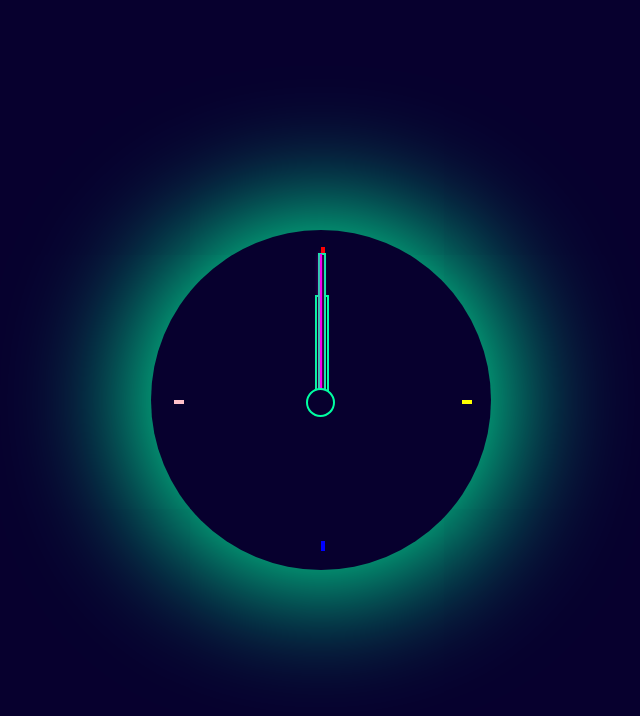
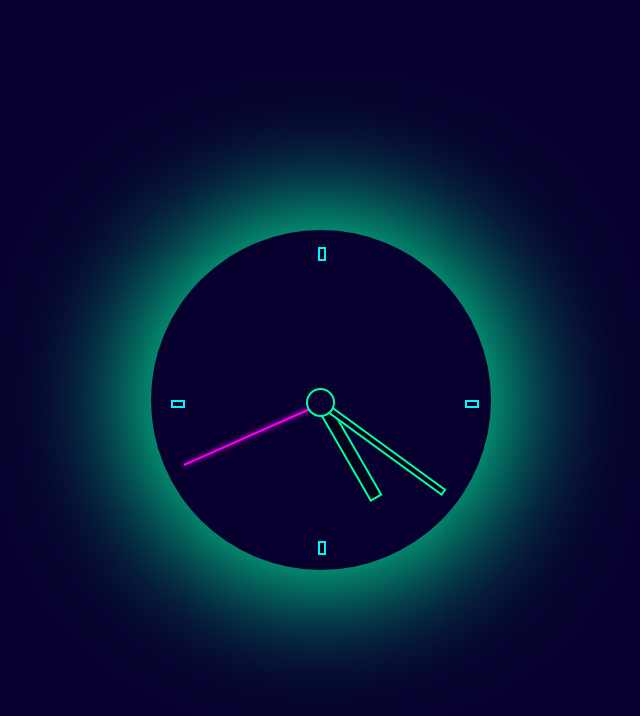
Before and after one commit to Steve-Carlton/JS-Clock, a plain HTML site: page index.html in a window 1280 px wide. Shown: the whole page, without its empty margins (319-959 px from the left). Drawn offline with Linux system fonts and the light colour scheme.

Commit message:
cardinal ticmark styling & positioning

```diff
--- a/index.html
+++ b/index.html
@@ -59,50 +59,34 @@
       transform: translateY(-3px); /* account for the height of the clock hands */
     }
 
-    .ticmarks .tic {
-      width: 6px;
-      height: 6px;
-      background-color: yellow;
+    .tic {
+      width: 4px;
+      height: 10px;
       position: absolute;
+      background-color: #04001a;
+      border: 2px solid #00f6ff;
+    }
+    #top {
+      top: 0;
       left: 49%;
     }
 
-    #top {
-      position: absolute;
-      top: 0;
-      left: 50%;
-      background-color: red;
-      height: 10px;
-      width: 4px;
-    }
     #right {
-      position: absolute;
       top: 50%;
-      left: 98%;
-      background-color: yellow;
+      left: 99%;
       transform: rotate(90deg);
-      height: 10px;
-      width: 4px;
-    }
-    #bottom {
-      position: absolute;
-      top: 98%;
-      left: 50%;
-      background-color: blue;
-      height: 10px;
-      width: 4px;
-    }
-    #left {
-      position: absolute;
-      top: 50%;
-      left: 2%;
-      background-color: pink;
-      transform: rotate(90deg);
-      height: 10px;
-      width: 4px;
     }
 
+    #bottom {
+      top: 98%;
+      left: 49%;
+    }
 
+    #left {
+      top: 50%;
+      left: 1%;
+      transform: rotate(90deg);
+    }
 
     .hour-hand {
       width: 35%;
@@ -153,35 +137,35 @@
   </style>
 
   <script>
-  // function setDate() {
-  //   const getTime = new Date();
-  //   const seconds = getTime.getSeconds();
-  //   const minutes = getTime.getMinutes();
-  //   let hour24 = getTime.getHours();
-  //   if (hour24 > 12) {
-  //     hour24 -= 12;
-  //   }
-  //   const secondHand = document.querySelector('.second-hand');
-  //   const minHand = document.querySelector('.min-hand');
-  //   const hourHand = document.querySelector('.hour-hand');
-  //
-  //   const secondDegrees = ((seconds / 60) * 360) + 90;
-  //   const minDegrees = ((minutes/ 60) * 360) + 90;
-  //   const hourDegrees = ((hour24 / 12) * 360) + 90;
-  //
-  //   secondHand.style.transform = `rotate(${secondDegrees}deg)`;
-  //   minHand.style.transform = `rotate(${minDegrees}deg)`;
-  //   hourHand.style.transform = `rotate(${hourDegrees}deg)`;
-  //
-  //   //prevents hands from 'rewinding' to 90degrees.
-  //   if (secondDegrees > 444 || secondDegrees == 90) {
-  //     secondHand.style.transition = "none";
-  //   } else {
-  //     secondHand.style.transition = "";
-  //   }
-  // }
-  // //functions can be set to run at a regular timing interval. provide funtion name and time(milliseconds)
-  // setInterval(setDate, 1000);
+  function setDate() {
+    const getTime = new Date();
+    const seconds = getTime.getSeconds();
+    const minutes = getTime.getMinutes();
+    let hour24 = getTime.getHours();
+    if (hour24 > 12) {
+      hour24 -= 12;
+    }
+    const secondHand = document.querySelector('.second-hand');
+    const minHand = document.querySelector('.min-hand');
+    const hourHand = document.querySelector('.hour-hand');
+
+    const secondDegrees = ((seconds / 60) * 360) + 90;
+    const minDegrees = ((minutes/ 60) * 360) + 90;
+    const hourDegrees = ((hour24 / 12) * 360) + 90;
+
+    secondHand.style.transform = `rotate(${secondDegrees}deg)`;
+    minHand.style.transform = `rotate(${minDegrees}deg)`;
+    hourHand.style.transform = `rotate(${hourDegrees}deg)`;
+
+    //prevents hands from 'rewinding' to 90degrees.
+    if (secondDegrees > 444 || secondDegrees == 90) {
+      secondHand.style.transition = "none";
+    } else {
+      secondHand.style.transition = "";
+    }
+  }
+  //functions can be set to run at a regular timing interval. provide funtion name and time(milliseconds)
+  setInterval(setDate, 1000);
 
   </script>
 </body>
```
